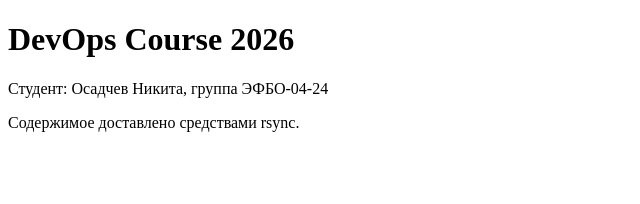
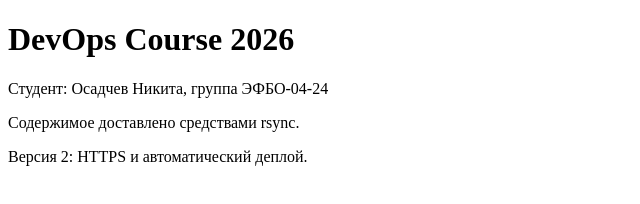
Before and after one commit to IMP-MOCE/devops-course-2026, a plain HTML site: page site/index.html in a window 1280 px wide. Shown: the whole page, without its empty margins (0-640 px from the left). Drawn offline with Linux system fonts and the light colour scheme.

Commit message:
feat: publish second site version with resilient health check

```diff
--- a/site/index.html
+++ b/site/index.html
@@ -5,5 +5,6 @@
   <h1>DevOps Course 2026</h1>
   <p>Студент: Осадчев Никита, группа ЭФБО-04-24</p>
   <p>Содержимое доставлено средствами rsync.</p>
+  <p>Версия 2: HTTPS и автоматический деплой.</p>
 </body>
 </html>
```
Also changed, not shown: 1 other file.
